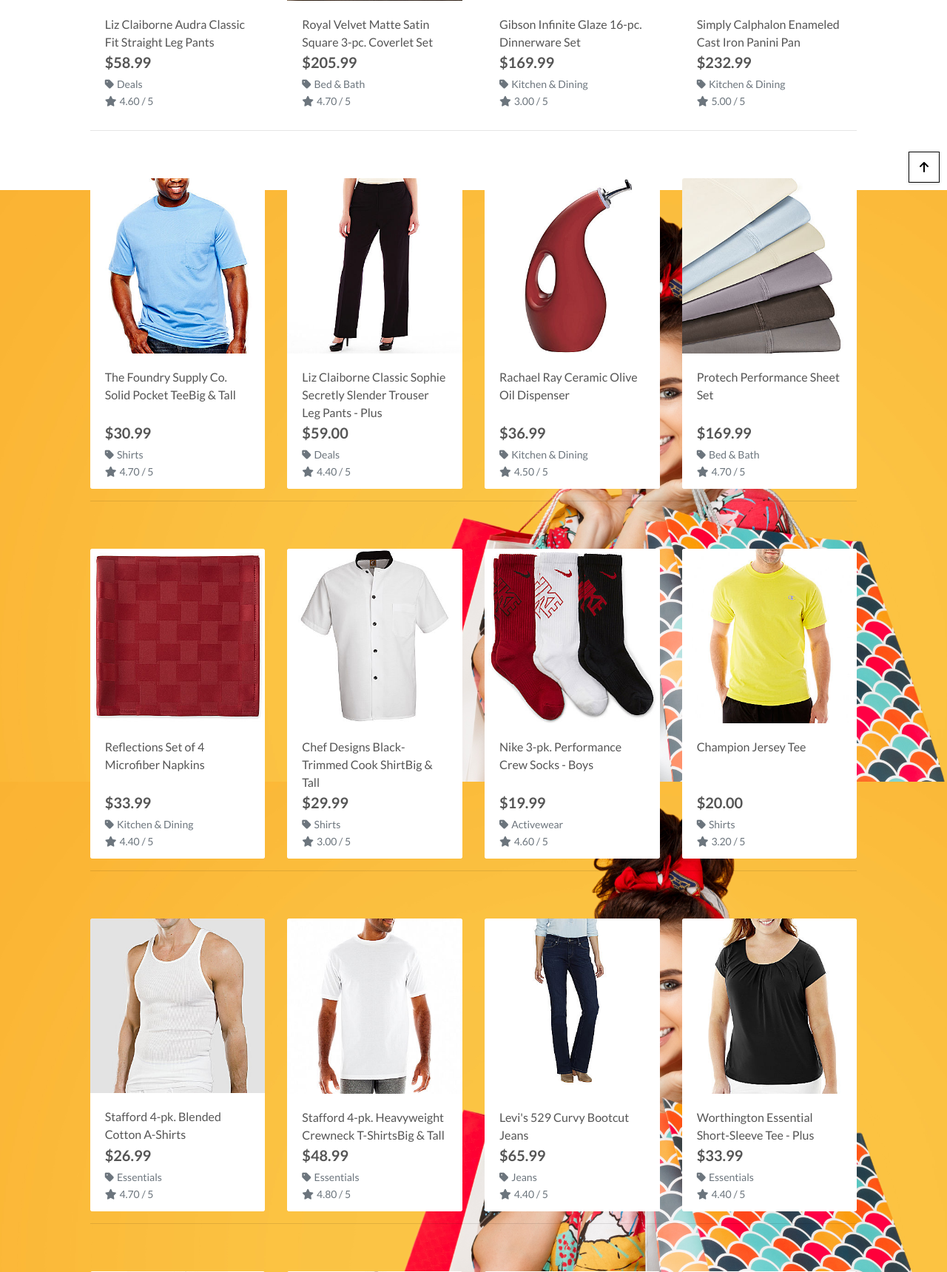
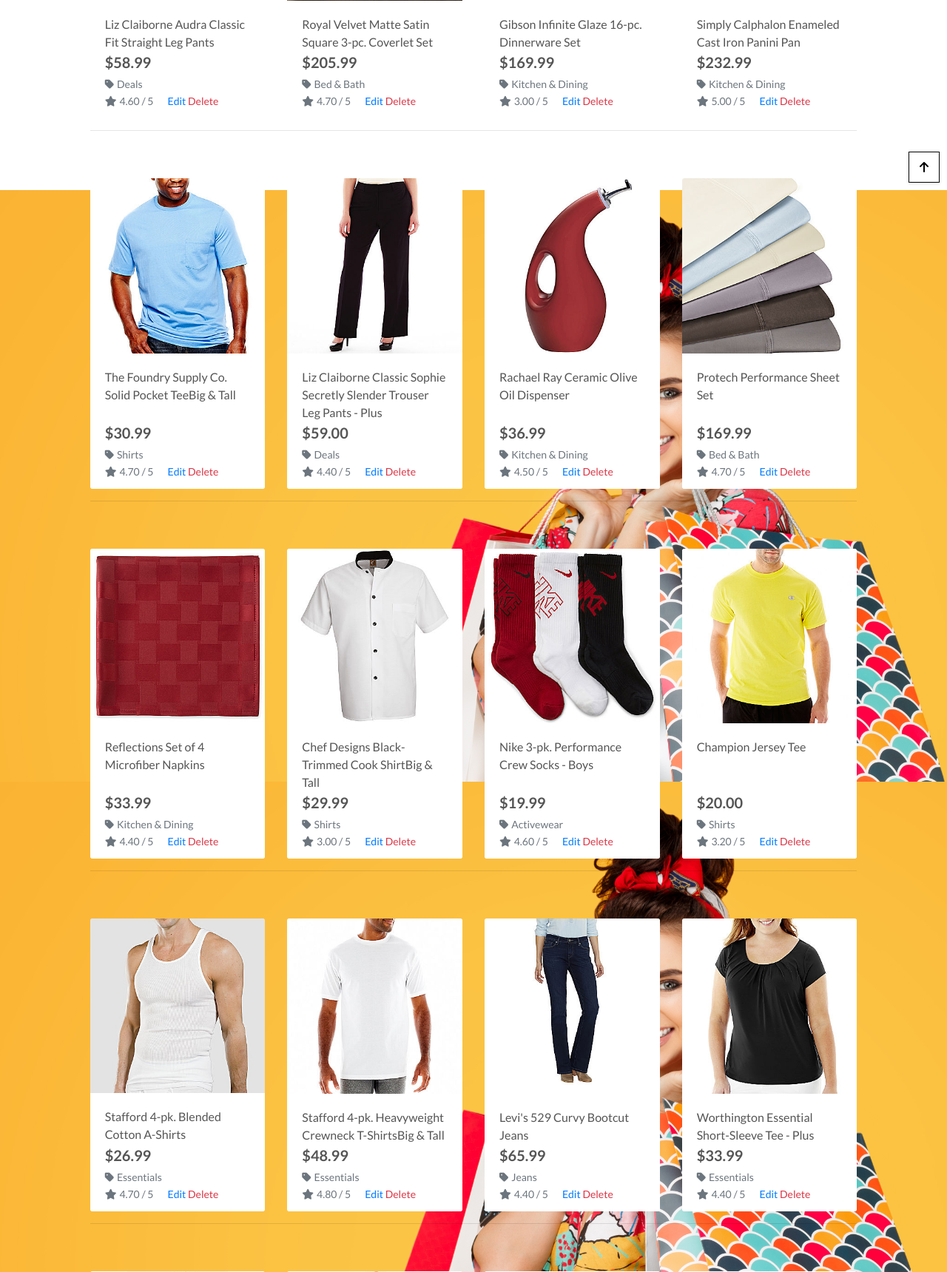
Before and after one commit to ChristineEC/boutique_ado, a Django app: page /products/ in a window 1280 px wide. Shown: the part 543-2263 px from the top of the page at 74% size. Run offline with Django 3.2, Linux system fonts and the light colour scheme; a user stored in the database is signed in; data comes from the database, SQL or seed files in the repository; both versions use the stored data as it was after the commit; some libraries are stand-ins or nearby versions.

Commit message:
Delete products functionality

```diff
--- a/products/templates/products/product_detail.html
+++ b/products/templates/products/product_detail.html
@@ -49,6 +49,12 @@
         {% else %}
         <small class="text-muted">No Rating</small>
         {% endif %}
+        {% if request.user.is_superuser %}
+          <small class="ml-3">
+              <a href="{% url 'edit_product' product.id %}">Edit</a>
+              <a class="text-danger" href="{% url 'delete_product' product.id %}">Delete</a>
+          </small>
+      {% endif %}
         <p class="mt-3">{{ product.description }}</p>
         <form
           class="form"
--- a/products/templates/products/products.html
+++ b/products/templates/products/products.html
@@ -83,6 +83,12 @@
                                             {% else %}
                                                 <small class="text-muted">No Rating</small>
                                             {% endif %}
+                                            {% if request.user.is_superuser %}
+                                                <small class="ml-3">
+                                                    <a href="{% url 'edit_product' product.id %}">Edit</a>
+                                                    <a class="text-danger" href="{% url 'delete_product' product.id %}">Delete</a>
+                                                </small>
+                                            {% endif %}
                                         </div>
                                     </div>
                                 </div>
--- a/products/urls.py
+++ b/products/urls.py
@@ -6,4 +6,7 @@
     path("<int:product_id>/", views.product_detail, name="product_detail"),
     path("add/", views.add_product, name="add_product"),
     path("edit/<int:product_id>/", views.edit_product, name="edit_product"),
+    path(
+        "delete/<int:product_id>/", views.delete_product, name="delete_product"
+    ),
 ]
--- a/products/views.py
+++ b/products/views.py
@@ -114,7 +114,7 @@
     if request.method == "POST":
         form = ProductForm(request.POST, request.FILES, instance=product)
         if form.is_valid():
-            form.save()
+            product = form.save()
             messages.success(request, "Successfully updated product!")
             return redirect(reverse("product_detail", args=[product.id]))
         else:
```
Also changed, not shown: db.sqlite3.
